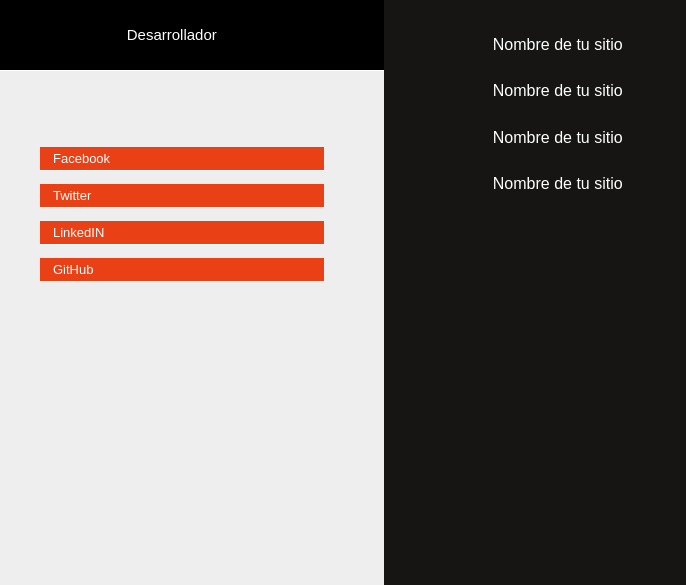
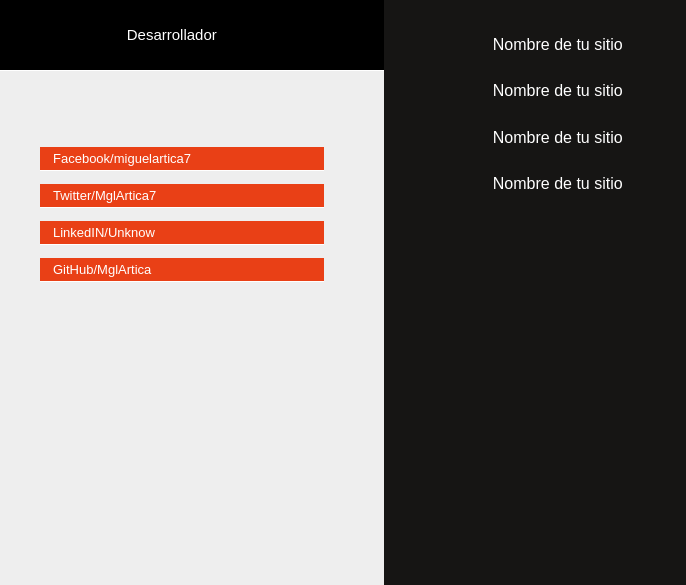
Before and after one commit to MglArtica/GIT, a plain HTML site: page index.html in a window 1280 px wide. Shown: the part 215-800 px from the top of the page, without its empty margins (0-686 px from the left). Drawn offline with Linux system fonts and the light colour scheme.

Commit message:
Agregue redes sociales

```diff
--- a/index.html
+++ b/index.html
@@ -48,22 +48,22 @@
       <li>
         <a href="#" target="_blank">
           <!-- 3º Commit - Redes Sociales -->
-          <p>Facebook</p>
+          <p>Facebook/miguelartica7</p>
         </a>
       </li>
       <li>
         <a href="#" target="_blank">
-          <p>Twitter</p>
+          <p>Twitter/MglArtica7</p>
         </a>
       </li>
       <li>
         <a href="#" target="_blank">
-          <p>LinkedIN</p>
+          <p>LinkedIN/Unknow</p>
         </a>
       </li>
       <li>
         <a href="#" target="_blank">
-          <p>GitHub</p>
+          <p>GitHub/MglArtica</p>
         </a>
       </li>
     </ul>
```
